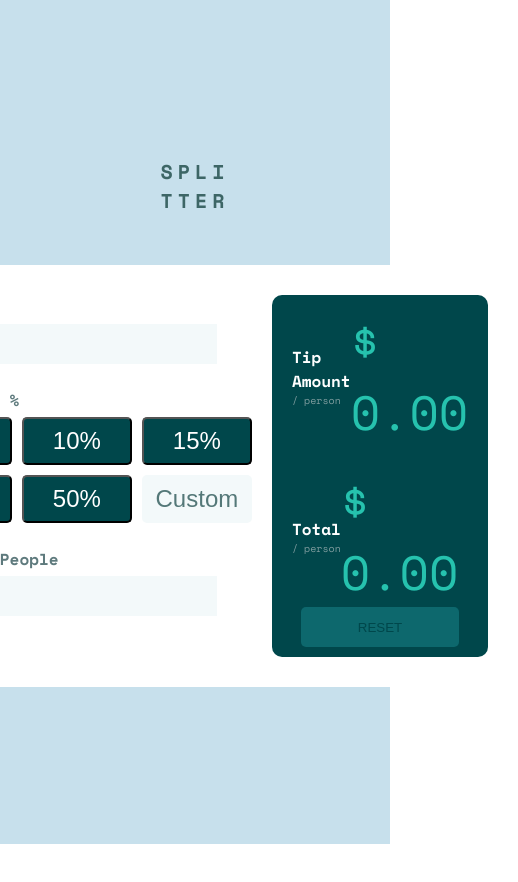
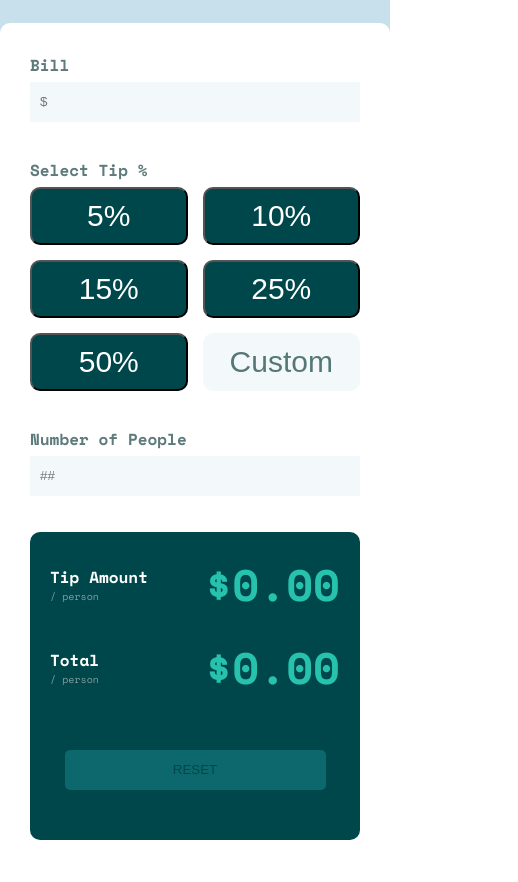
Before and after one commit to SsimbwaJoshua/calculator, a React (Create React App) app: page / in a window 390 px wide. Shown: the top 882 px of the page, 518 px wide, since content can reach past the window. Before the commit the page ends 844 px from the top, so only its background shows below. Built offline with nearby package versions, Linux system fonts and the light colour scheme.

Commit message:
phone media query

```diff
--- a/src/App.css
+++ b/src/App.css
@@ -93,7 +93,7 @@ h2 {
 /* calc-right */
 .calc-right {
   background-color: #00474b;
-  padding: 1rem 2rem;
+  padding: 2rem 2rem;
   border-radius: 10px;
 
   display: flex;
@@ -111,6 +111,7 @@ h2 {
 .fig-amounts {
   color: #26c2ae;
   font-size: 4.8rem;
+  font-weight: 700;
 }
 .tipping {
   display: flex;
@@ -131,3 +132,70 @@ h2 {
   border: none;
   border-radius: 5px;
 }
+
+/*///////////////////// media querries /////////////////////*/
+/* 768px */
+@media (max-width: 48em) {
+  .btn-discounts {
+    grid-template-columns: repeat(2, 1fr);
+    /* padding: 0 1rem; */
+  }
+  .tip-btn {
+    min-width: 5rem;
+    background-color: #00474b;
+    padding: 0.8rem 1rem;
+  }
+  .custom-btn {
+    color: #547878;
+    background-color: #f3f9fa;
+    border: none;
+  }
+  .whole-calc {
+    grid-template-columns: 1fr 1.5fr;
+  }
+}
+
+/* 496px */
+@media (max-width: 31em) {
+  .whole-calc {
+    grid-template-columns: 1fr;
+    width: 100vw;
+    padding-bottom: 9rem;
+  }
+  .btn-reset {
+    margin: 5rem 0 3rem 0;
+  }
+
+  .fig-amounts {
+    color: #26c2ae;
+    font-size: 4.4rem;
+    font-weight: 700;
+  }
+  .tip-btn {
+    min-width: 5rem;
+    font-size: 3rem;
+    background-color: #00474b;
+    padding: 1rem 1rem;
+    border-radius: 10px;
+  }
+  .custom-btn {
+    color: #547878;
+    background-color: #f3f9fa;
+    border: none;
+  }
+  .tittle {
+    margin-bottom: 5rem;
+  }
+  .tips-section {
+    margin: 3.6rem 0;
+  }
+  .field-2 {
+    margin-bottom: 3.6rem;
+  }
+  .btn-discounts {
+    gap: 1.5rem;
+  }
+  .input-field {
+    width: 100%;
+  }
+}
--- a/src/App.js
+++ b/src/App.js
@@ -28,7 +28,7 @@ function App() {
             <h2>Number of People</h2>
 
             <form>
-              <input placeholder="##" className="input-field" />
+              <input placeholder="##" className="input-field field-2" />
             </form>
           </div>
           <div className="calc-right">
@@ -38,14 +38,14 @@ function App() {
                   <h2>Tip Amount</h2>
                   <p>/ person</p>
                 </div>
-                <p className="fig-amounts">$ 0.00</p>
+                <p className="fig-amounts">$0.00</p>
               </div>
               <div className="tipping">
                 <div className="tip-amount">
                   <h2>Total</h2>
                   <p>/ person</p>
                 </div>
-                <p className="fig-amounts">$ 0.00</p>
+                <p className="fig-amounts">$0.00</p>
               </div>
             </div>
             <button className="btn-reset">RESET</button>
```
